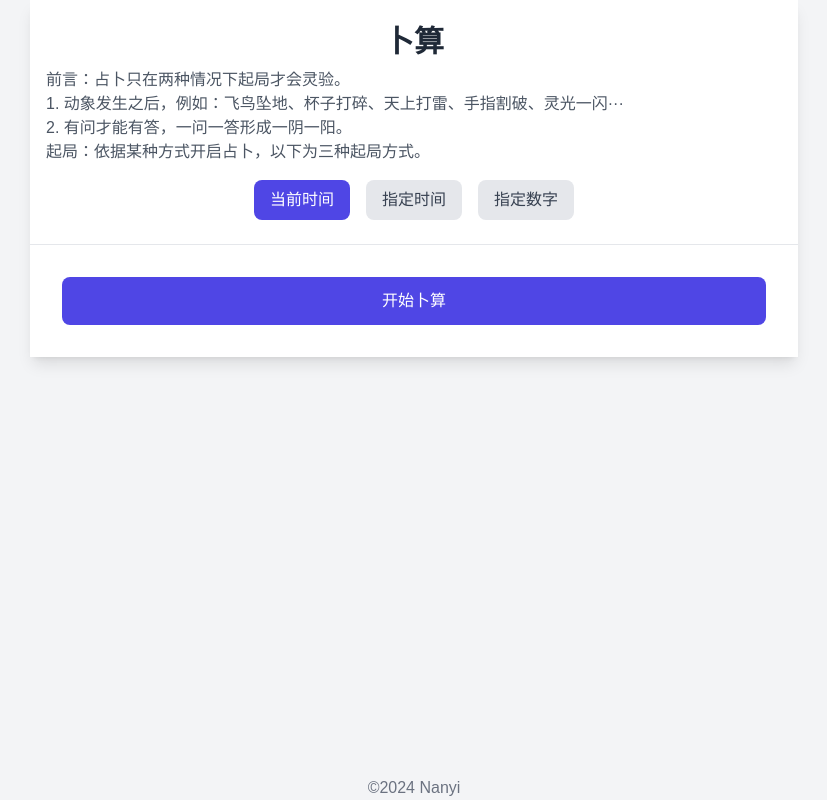
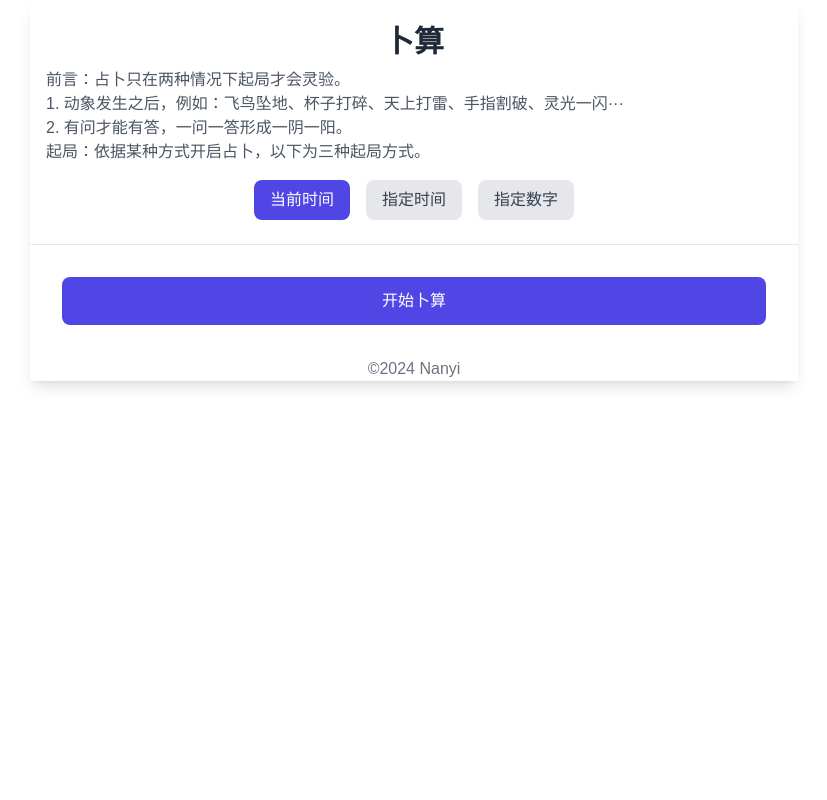
Before and after one commit to nanyishixiong/cool-gift, a Next.js app: page /divination in a window 1280 px wide. Shown: the whole page, without its empty margins (226-1053 px from the left). Built offline with nearby package versions, Linux system fonts and the light colour scheme.

Commit message:
fix: 布局优化

```diff
--- a/app/divination/layout.tsx
+++ b/app/divination/layout.tsx
@@ -5,10 +5,5 @@ export const metadata: Metadata = {
 };
 
 export default function Layout({ children }: { children: React.ReactNode }) {
-  return (
-    <main className="flex min-h-screen flex-col bg-gray-100">
-      {children}
-      <footer className="text-center text-gray-500">©2024 Nanyi</footer>
-    </main>
-  );
+  return children;
 }
--- a/app/divination/page.tsx
+++ b/app/divination/page.tsx
@@ -236,6 +236,7 @@ export default function Page() {
             </>
           )}
         </div>
+        <footer className="text-center text-gray-500">©2024 Nanyi</footer>
       </div>
     </div>
   );
```
